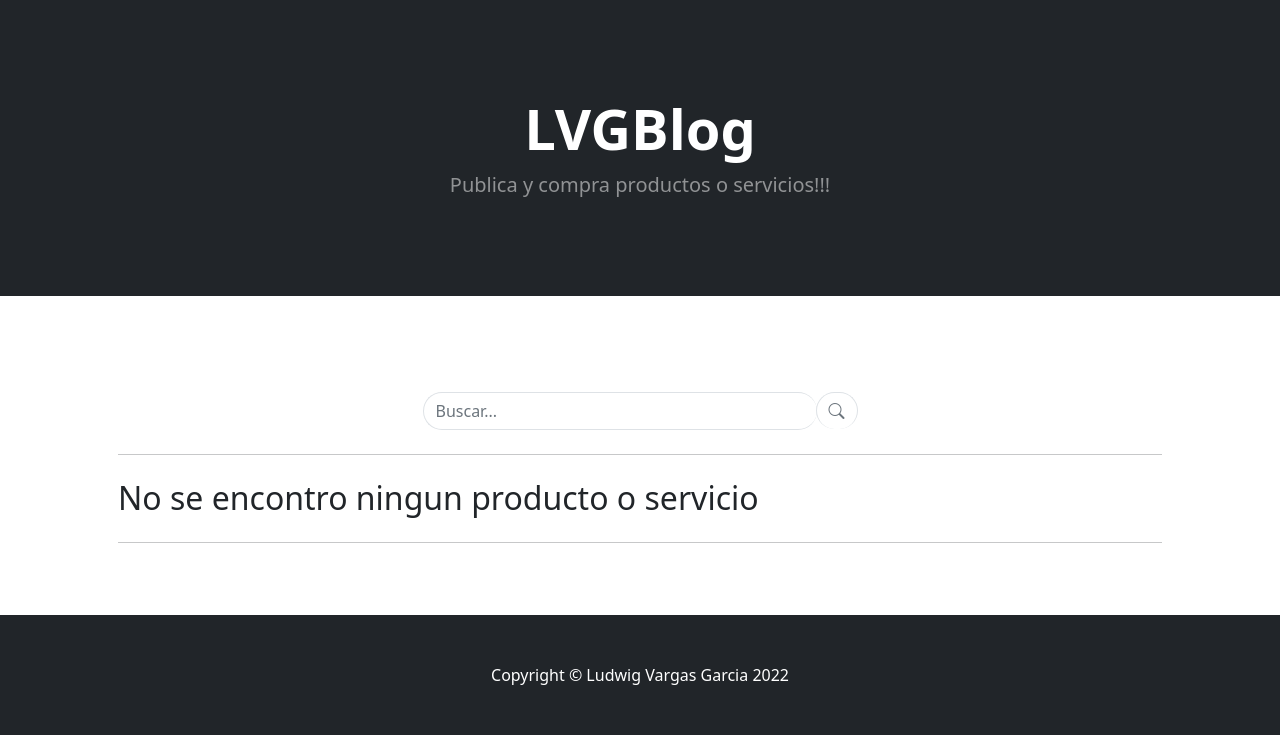
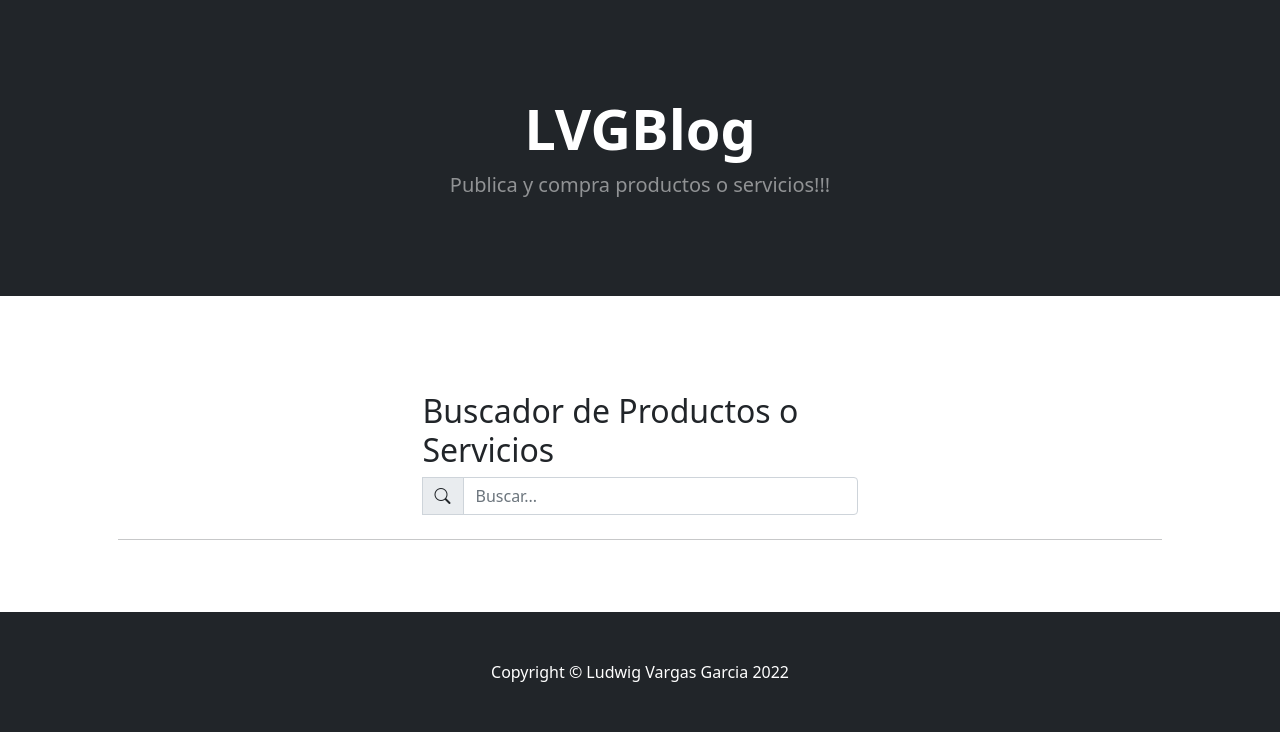
Before and after one commit to ludwig-vargas/ProyectoCoder-Vargas, a Django app: page / in a window 1280 px wide. Shown: the part 57-800 px from the top of the page. Run offline with Django 4.2, Linux system fonts and the light colour scheme; some libraries are stand-ins or nearby versions.

Commit message:
actualizacion de home

```diff
--- a/my_blog/home/templates/home/index.html
+++ b/my_blog/home/templates/home/index.html
@@ -52,7 +52,6 @@
                     <h1 class="display-4 fw-bolder">LVGBlog</h1>
                     <p class="lead fw-normal text-white-50 mb-0">Publica y compra productos o servicios!!!</p>
                 </div>
-
             </div>
         </header>
         {% endblock %}
@@ -67,13 +66,12 @@
                 <form  action="{% url 'home:search' %}" method="GET">
                     <div class="col-md-5 mx-auto">
                         <div class="input-group">
-                            <input class="form-control border-end-0 border rounded-pill" type="text" name="search_param" placeholder="Buscar..." id="search_code_or_name"
+                            <h2 class="post-subtitle">Buscador de Productos o Servicios</h2>
+                            <span class="input-group-text purple lighten-3" id="basic-text1"><i class="bi bi-search text-dark"
+                                aria-hidden="true"></i></span>
+                            <input class="form-control bi bi-search" type="text" name="search_param" placeholder="Buscar..." id="search_code_or_name"
                             {% if search_param %} value = "{{search_param}}" {% endif %}>
-                            <span class="input-group-append">
-                                <a class="btn btn-outline-secondary bg-white border-bottom-0 border rounded-pill ms-n5" href={% url 'home:index' %} >
-                                    <i class="bi bi-search"></i>
-                                </a>
-                            </span>
+
                         </div>
                     </div>
                 </form>
@@ -113,11 +111,6 @@
                     {% endfor %}
                 </div>
                 <hr class="my-4" />
-                {% else %}
-                <div class="post-preview">
-                    <h2 class="post-title">No se encontro ningun producto o servicio</h2>
-                </div>
-                <hr class="my-4" />
                 {% endif %}
                 {% endblock %}
             </div>
--- a/my_blog/product/templates/product/product_form.html
+++ b/my_blog/product/templates/product/product_form.html
@@ -15,7 +15,7 @@
 <header class="bg-dark py-5">
     <div class="container px-4 px-lg-5 my-5">
         <div class="text-center text-white">
-            <h1 class="display-4 fw-bolder">Create Product</h1>
+            <h1 class="display-4 fw-bolder">Crear o Editar Producto</h1>
             <p class="lead fw-normal text-white-50 mb-0">Products List My Blog</p>
         </div>
     </div>
```
